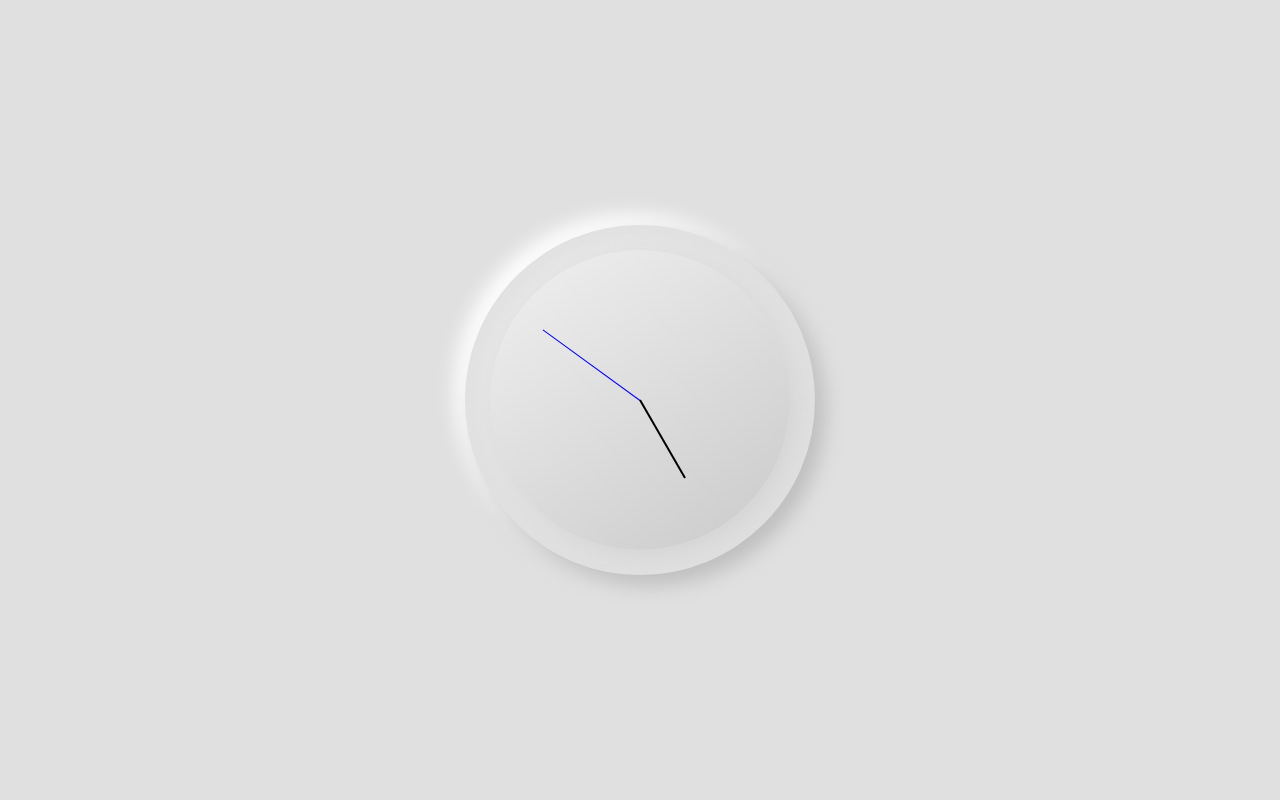
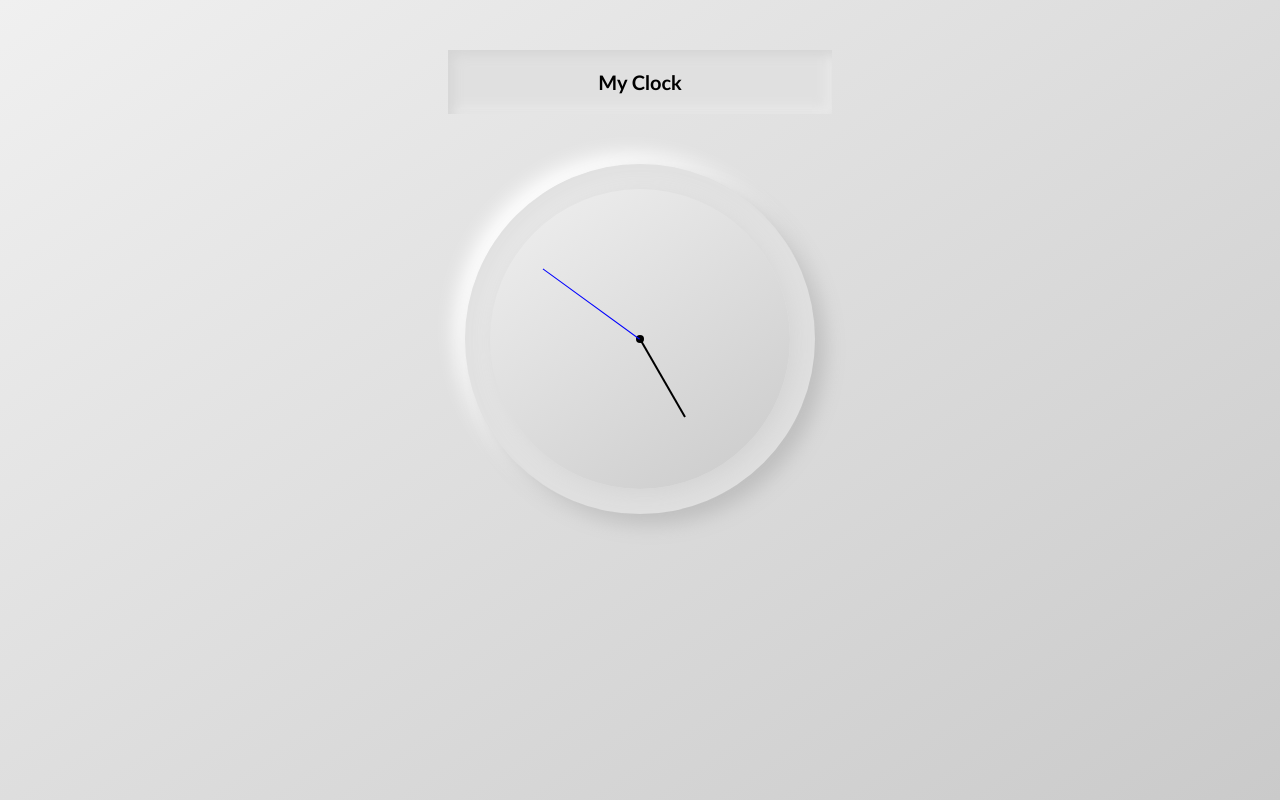
Before and after one commit to wuletawwonte/ethhours, a plain HTML site: page index.html in a window 1280 px wide. Drawn offline with Linux system fonts and the light colour scheme.

Commit message:
Add central pivot point for all handles

```diff
--- a/index.html
+++ b/index.html
@@ -8,10 +8,14 @@
   <link rel="stylesheet" href="./style.css">
 </head>
 <body>
+  <header>
+    <h1>My Clock</h1>
+  </header>
   <div id="app">
     <div class="app-content">
       <hr class="second" />
       <hr class="minute" />
+      <hr class="dot" />
     </div>
   </div>
   <script src="./app.js"></script>
--- a/style.css
+++ b/style.css
@@ -6,9 +6,26 @@
 body {
   height: 100vh;
   display: flex;
+  flex-direction: column;
+  align-items: center;
+  background: linear-gradient(145deg, #f0f0f0, #cacaca);
+}
+
+header {
+  margin-top: 50px;
+  margin-bottom: 50px;
+  display: flex;
   align-items: center;
   justify-content: center;
+  padding: 20px 150px;
+  border-radius: 0px;
   background: #e0e0e0;
+  box-shadow: inset 5px 5px 12px #d5d5d5, inset -5px -5px 12px #ebebeb;
+}
+
+header h1 {
+  font-size: 20px;
+  font-family: "Trebuchet MS", sans-serif;
 }
 
 #app {
@@ -23,7 +40,6 @@ body {
 }
 
 .app-content {
-  /* border: 1px solid gray; */
   border-radius: 50%;
   min-width: 300px;
   min-height: 300px;
@@ -33,8 +49,7 @@ body {
   justify-content: center;
   border-radius: 50%;
   background: linear-gradient(145deg, #f0f0f0, #cacaca);
-  box-shadow:  5px 5px 26px #d0d0d0,
-               -5px -5px 26px #f0f0f0;
+  box-shadow: 5px 5px 26px #d0d0d0, -5px -5px 26px #f0f0f0;
 }
 
 .second,
@@ -52,3 +67,11 @@ body {
   height: 2px;
   width: 90px;
 }
+
+.dot {
+  width: 8px;
+  height: 8px;
+  border: none;
+  background-color: black;
+  border-radius: 50%;
+}
```
